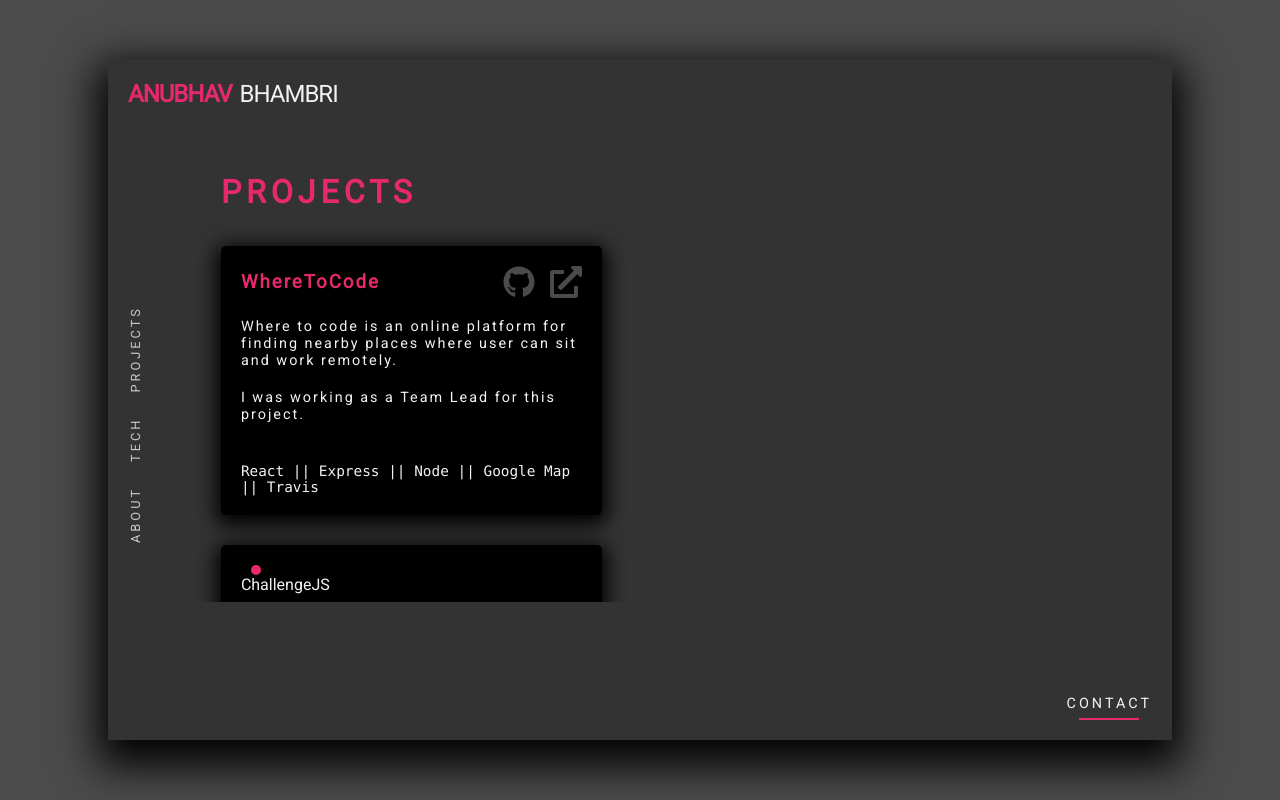
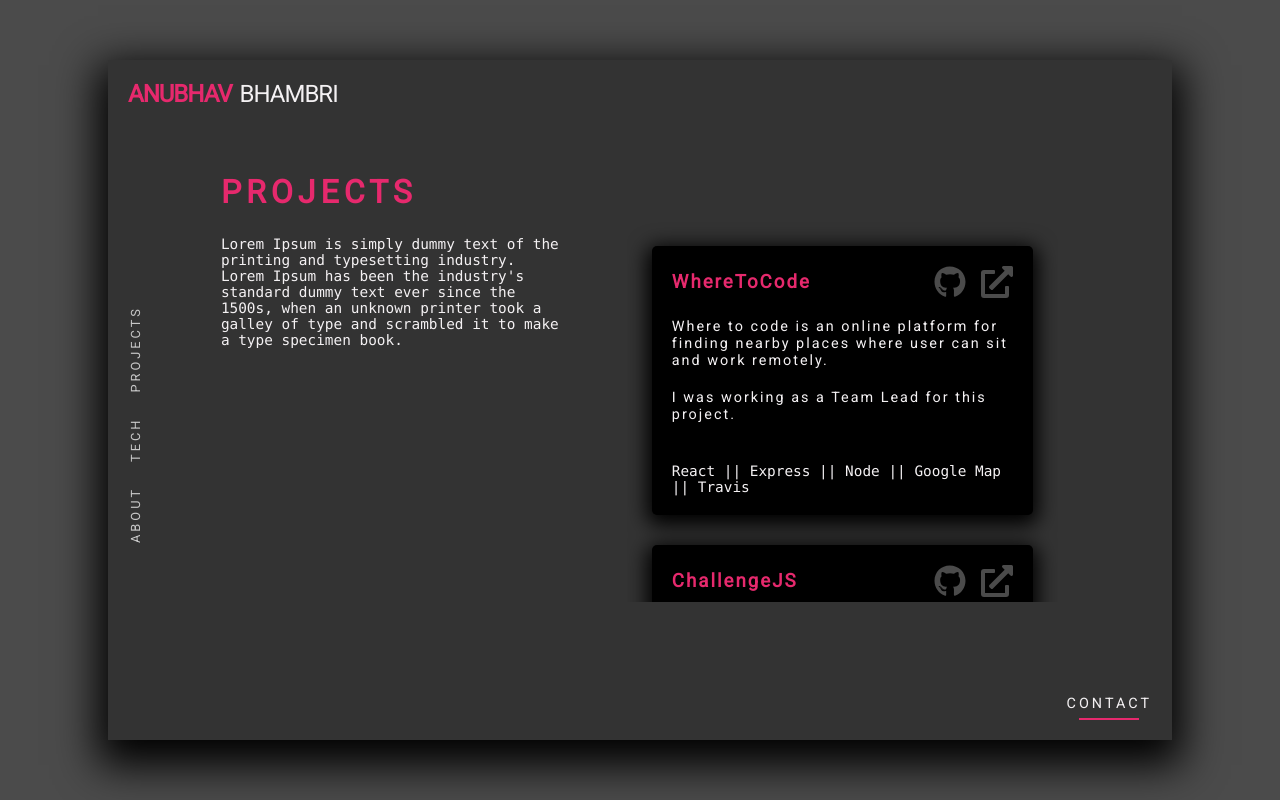
Before and after one commit to Anubhav311/dark-site, a Next.js app: page /projects in a window 1280 px wide. Built offline with nearby package versions, Linux system fonts and the light colour scheme; a small style sheet from the web is missing.

Commit message:
changed design of all list items

```diff
--- a/pages/projects.js
+++ b/pages/projects.js
@@ -40,90 +40,133 @@ const Projects = () => (
             <div className="projects-inner-container">
                 <h1>PROJECTS</h1>
                 <div className="projects-view">
+                    <div className="projects-text">
+                        <p className="project-tech">Lorem Ipsum is simply dummy text of the printing and typesetting industry. Lorem Ipsum has been the industry's standard dummy text ever since the 1500s, when an unknown printer took a galley of type and scrambled it to make a type specimen book.</p>
+                    </div>
                     <div className="projects-list">
                         <div className="project-list-item">
-                        <div className="project-card-divider">
-                            <div className="project-card-header">
-                                <h3>WhereToCode</h3>
-                                <div className="project-links">
-                                    <FontAwesomeIcon style={{color: "#4B4B4B"}} className="icon" icon={github} size="2x"/>
-                                    <FontAwesomeIcon style={{color: "#4B4B4B", marginLeft: "15px"}} icon={link} size="2x"/>
+                            <div className="project-card-divider">
+                                <div className="project-card-header">
+                                    <h3>WhereToCode</h3>
+                                    <div className="project-links">
+                                        <FontAwesomeIcon style={{color: "#4B4B4B"}} className="icon" icon={github} size="2x"/>
+                                        <FontAwesomeIcon style={{color: "#4B4B4B", marginLeft: "15px"}} icon={link} size="2x"/>
+                                    </div>
                                 </div>
+                                <p className="project-description" style={{marginBottom: "20px"}}>Where to code is an online platform for finding nearby places where user can sit and work remotely.</p>
+                                <p className="project-description" style={{marginBottom: "40px"}}>I was working as a Team Lead for this project.</p>
                             </div>
-                            <p className="project-description" style={{marginBottom: "20px"}}>Where to code is an online platform for finding nearby places where user can sit and work remotely.</p>
-                            <p className="project-description" style={{marginBottom: "40px"}}>I was working as a Team Lead for this project.</p>
+                            <p className="project-tech">React || Express || Node || Google Map || Travis</p>
                         </div>
-                        <p className="project-tech">React || Express || Node || Google Map || Travis</p>
+
+                        <div className="project-list-item">
+                            <div className="project-card-divider">
+                                <div className="project-card-header">
+                                    <h3>ChallengeJS</h3>
+                                    <div className="project-links">
+                                        <FontAwesomeIcon style={{color: "#4B4B4B"}} className="icon" icon={github} size="2x"/>
+                                        <FontAwesomeIcon style={{color: "#4B4B4B", marginLeft: "15px"}} icon={link} size="2x"/>
+                                    </div>
+                                </div>
+                                <p className="project-description" style={{marginBottom: "20px"}}>Where to code is an online platform for finding nearby places where user can sit and work remotely.</p>
+                                <p className="project-description" style={{marginBottom: "40px"}}>I was working as a Team Lead for this project.</p>
+                            </div>
+                            <p className="project-tech">React || Express || Node || Google Map || Travis</p>
                         </div>
+
                         <div className="project-list-item">
-                            <div className="dot"></div>
-                            <p>ChallengeJS</p>
-                            <div className="bar-icon">
-                                <FontAwesomeIcon style={{color: "#4B4B4B"}} icon={github} size="2x"/>
-                                <FontAwesomeIcon style={{color: "#4B4B4B", marginLeft: "15px"}} icon={link} size="2x"/>
+                            <div className="project-card-divider">
+                                <div className="project-card-header">
+                                    <h3>RoadTrip</h3>
+                                    <div className="project-links">
+                                        <FontAwesomeIcon style={{color: "#4B4B4B"}} className="icon" icon={github} size="2x"/>
+                                        <FontAwesomeIcon style={{color: "#4B4B4B", marginLeft: "15px"}} icon={link} size="2x"/>
+                                    </div>
+                                </div>
+                                <p className="project-description" style={{marginBottom: "20px"}}>Where to code is an online platform for finding nearby places where user can sit and work remotely.</p>
+                                <p className="project-description" style={{marginBottom: "40px"}}>I was working as a Team Lead for this project.</p>
                             </div>
+                            <p className="project-tech">React || Express || Node || Google Map || Travis</p>
                         </div>
+
                         <div className="project-list-item">
-                            <div className="dot"></div>
-                            <p>Roadtrip</p>
-                            <div className="bar-icon">
-                                <FontAwesomeIcon style={{color: "#4B4B4B"}} icon={github} size="2x"/>
-                                <FontAwesomeIcon style={{color: "#4B4B4B", marginLeft: "15px"}} icon={link} size="2x"/>
+                            <div className="project-card-divider">
+                                <div className="project-card-header">
+                                    <h3>Modern-Day-Researcher</h3>
+                                    <h3>MDR</h3>
+                                    <div className="project-links">
+                                        <FontAwesomeIcon style={{color: "#4B4B4B"}} className="icon" icon={github} size="2x"/>
+                                        <FontAwesomeIcon style={{color: "#4B4B4B", marginLeft: "15px"}} icon={link} size="2x"/>
+                                    </div>
+                                </div>
+                                <p className="project-description" style={{marginBottom: "20px"}}>Where to code is an online platform for finding nearby places where user can sit and work remotely.</p>
+                                <p className="project-description" style={{marginBottom: "40px"}}>I was working as a Team Lead for this project.</p>
                             </div>
+                            <p className="project-tech">React || Express || Node || Google Map || Travis</p>
                         </div>
+
                         <div className="project-list-item">
-                            <div className="dot"></div>
-                            <p>MDR</p>
-                            <div className="bar-icon">
-                                <FontAwesomeIcon style={{color: "#4B4B4B"}} icon={github} size="2x"/>
-                                <FontAwesomeIcon style={{color: "#4B4B4B", marginLeft: "15px"}} icon={link} size="2x"/>
+                            <div className="project-card-divider">
+                                <div className="project-card-header">
+                                    <h3>WinPlaceShow</h3>
+                                    <h3>WPS</h3>
+                                    <div className="project-links">
+                                        <FontAwesomeIcon style={{color: "#4B4B4B"}} className="icon" icon={github} size="2x"/>
+                                        <FontAwesomeIcon style={{color: "#4B4B4B", marginLeft: "15px"}} icon={link} size="2x"/>
+                                    </div>
+                                </div>
+                                <p className="project-description" style={{marginBottom: "20px"}}>Where to code is an online platform for finding nearby places where user can sit and work remotely.</p>
+                                <p className="project-description" style={{marginBottom: "40px"}}>I was working as a Team Lead for this project.</p>
                             </div>
+                            <p className="project-tech">React || Express || Node || Google Map || Travis</p>
                         </div>
+
                         <div className="project-list-item">
-                            <div className="dot"></div>
-                            <p>WPS</p>
-                            <div className="bar-icon">
-                                <FontAwesomeIcon style={{color: "#4B4B4B"}} icon={github} size="2x"/>
-                                <FontAwesomeIcon style={{color: "#4B4B4B", marginLeft: "15px"}} icon={link} size="2x"/>
+                            <div className="project-card-divider">
+                                <div className="project-card-header">
+                                    <h3>Instagram Clone</h3>
+                                    <div className="project-links">
+                                        <FontAwesomeIcon style={{color: "#4B4B4B"}} className="icon" icon={github} size="2x"/>
+                                        <FontAwesomeIcon style={{color: "#4B4B4B", marginLeft: "15px"}} icon={link} size="2x"/>
+                                    </div>
+                                </div>
+                                <p className="project-description" style={{marginBottom: "20px"}}>Where to code is an online platform for finding nearby places where user can sit and work remotely.</p>
+                                <p className="project-description" style={{marginBottom: "40px"}}>I was working as a Team Lead for this project.</p>
                             </div>
+                            <p className="project-tech">React || Express || Node || Google Map || Travis</p>
                         </div>
+
                         <div className="project-list-item">
-                            <div className="dot"></div>
-                            <p>Insta Clone</p>
-                            <div className="bar-icon">
-                                <FontAwesomeIcon style={{color: "#4B4B4B"}} icon={github} size="2x"/>
-                                <FontAwesomeIcon style={{color: "#4B4B4B", marginLeft: "15px"}} icon={link} size="2x"/>
+                            <div className="project-card-divider">
+                                <div className="project-card-header">
+                                    <h3>TodoList</h3>
+                                    <div className="project-links">
+                                        <FontAwesomeIcon style={{color: "#4B4B4B"}} className="icon" icon={github} size="2x"/>
+                                        <FontAwesomeIcon style={{color: "#4B4B4B", marginLeft: "15px"}} icon={link} size="2x"/>
+                                    </div>
+                                </div>
+                                <p className="project-description" style={{marginBottom: "20px"}}>Where to code is an online platform for finding nearby places where user can sit and work remotely.</p>
+                                <p className="project-description" style={{marginBottom: "40px"}}>I was working as a Team Lead for this project.</p>
                             </div>
+                            <p className="project-tech">React || Express || Node || Google Map || Travis</p>
                         </div>
+
                         <div className="project-list-item">
-                            <div className="dot"></div>
-                            <p>ToDo List</p>
-                            <div className="bar-icon">
-                                <FontAwesomeIcon style={{color: "#4B4B4B"}} icon={github} size="2x"/>
-                                <FontAwesomeIcon style={{color: "#4B4B4B", marginLeft: "15px"}} icon={link} size="2x"/>
+                            <div className="project-card-divider">
+                                <div className="project-card-header">
+                                    <h3>Donor Management</h3>
+                                    <div className="project-links">
+                                        <FontAwesomeIcon style={{color: "#4B4B4B"}} className="icon" icon={github} size="2x"/>
+                                        <FontAwesomeIcon style={{color: "#4B4B4B", marginLeft: "15px"}} icon={link} size="2x"/>
+                                    </div>
+                                </div>
+                                <p className="project-description" style={{marginBottom: "20px"}}>Where to code is an online platform for finding nearby places where user can sit and work remotely.</p>
+                                <p className="project-description" style={{marginBottom: "40px"}}>I was working as a Team Lead for this project.</p>
                             </div>
+                            <p className="project-tech">React || Express || Node || Google Map || Travis</p>
                         </div>
-                        <div className="project-list-item">
-                            <div className="dot"></div>
-                            <p>Donor Manage</p>
-                            <div className="bar-icon">
-                                <FontAwesomeIcon style={{color: "#4B4B4B"}} icon={github} size="2x"/>
-                                <FontAwesomeIcon style={{color: "#4B4B4B", marginLeft: "15px"}} icon={link} size="2x"/>
-                            </div>
-                        </div>
+
                     </div>
-                    {/* <div className="project">
-                        <div className="project-card-divider">
-                            <div className="project-links">
-                                <FontAwesomeIcon style={{color: "#4B4B4B"}} className="icon" icon={github} size="2x"/>
-                                <FontAwesomeIcon style={{color: "#4B4B4B", marginLeft: "15px"}} icon={link} size="2x"/>
-                            </div>
-                            <h3>WhereToCode</h3>
-                            <p className="project-description">Where to code is an online platform for finding nearby places where user can sit and work remotely.</p>
-                            <p className="project-description">I was working as a Team Lead for this project.</p>
-                        </div>
-                        <p className="project-tech">React || Express || Node || Google Map || Travis</p>
-                    </div> */}
                 </div>
             </div>
             {/* <div className="project-img-container">
@@ -241,16 +284,9 @@ const Projects = () => (
             .project-list-item p {
                 margin: 0;
             }
-            .project {
-                width: 50%;
-                background-color: #333333;
-                box-shadow: 0px 10px 40px 5px;
-                border-radius: 5px;
-                padding: 20px;
-                box-sizing: border-box;
-                display: flex;
-                flex-direction: column;
-                justify-content: space-between;
+            .projects-text {
+                width: 40%;
+                margin-left: 25px;
             }
             @media (max-width: 850px) {
                 .project {
```
